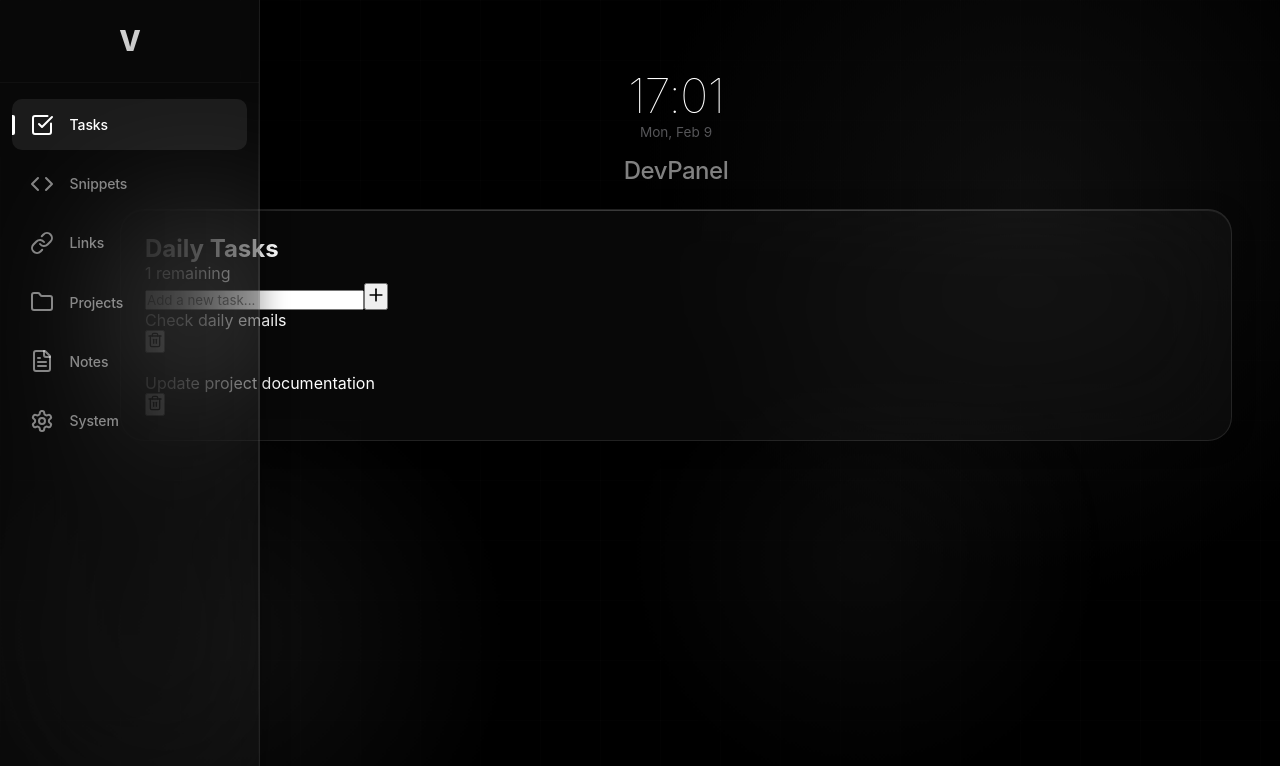
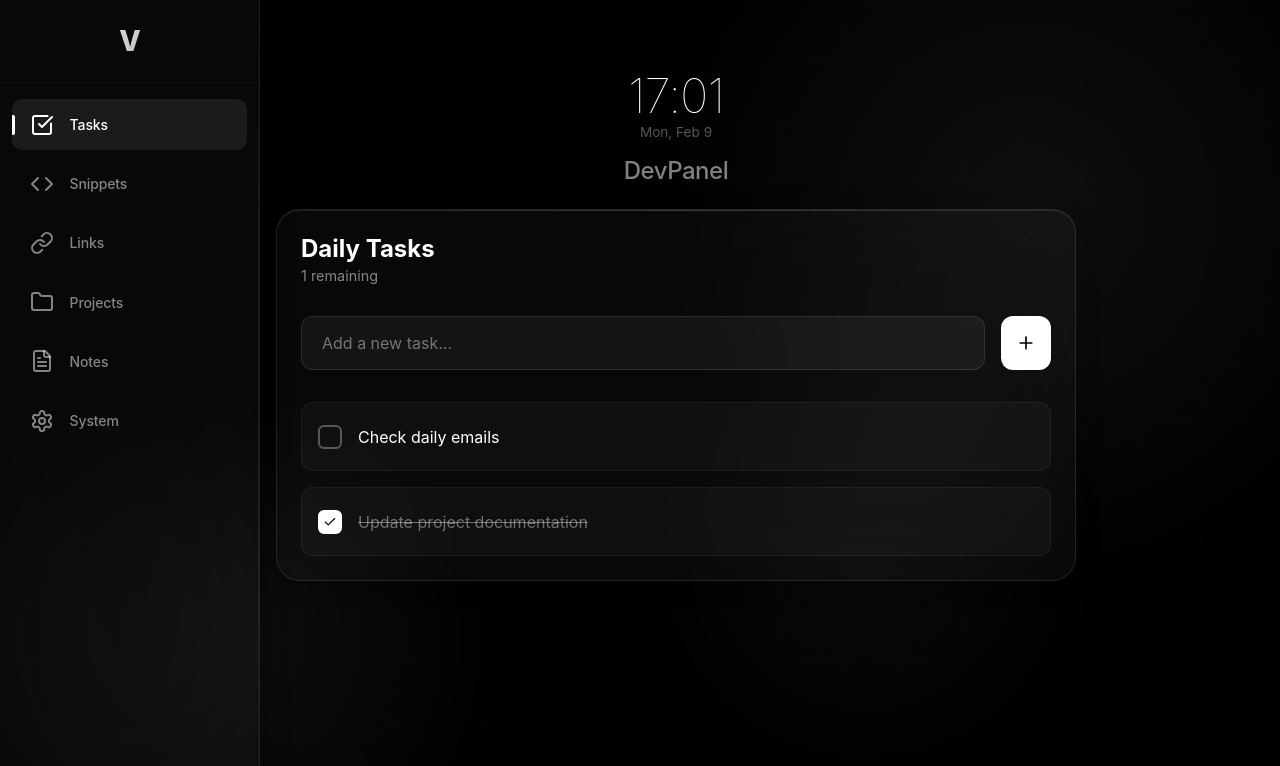
Before and after one commit to SnoW-099/vibe, a React (Vite) app: page / in a window 1280 px wide. Both pictures are taken after a click on the button "Tasks". Shown: the top 766 px of the page. Built offline with nearby package versions, Linux system fonts and the light colour scheme.

Commit message:
style: finalize Task List component styles

```diff
--- a/src/components/Tasks.css
+++ b/src/components/Tasks.css
@@ -1,4 +1,140 @@
-/* TASK STYLES INJECTED HERE OR IN COMPONENT FILE IF CSS MODULES USED - USING GLOBAL CSS OR APP.CSS IS BETTER FOR CONSISTENCY, BUT ILL ADD A SMALL UTILITY FILE FOR NOW OR APPEND TO APP.CSS */
+/* ===== TASK LIST STYLES ===== */
+.tasks-container {
+    max-width: 800px;
+    margin: 0 auto;
+    width: 100%;
+}
 
-/* Moving styles to App.css to keep it unified as user requested organization,
-   but for now providing a snippet that I will append to App.css in next step */
+.tasks-header {
+    margin-bottom: 2rem;
+}
+
+.subtitle {
+    color: rgba(255, 255, 255, 0.5);
+    font-size: 0.9rem;
+    margin-top: 0.25rem;
+}
+
+.task-input-form {
+    display: flex;
+    gap: 1rem;
+    margin-bottom: 2rem;
+}
+
+.task-input {
+    flex: 1;
+    background: rgba(255, 255, 255, 0.05);
+    border: 1px solid rgba(255, 255, 255, 0.1);
+    border-radius: 12px;
+    padding: 1rem 1.25rem;
+    color: white;
+    font-size: 1rem;
+    outline: none;
+    transition: all 0.2s ease;
+}
+
+.task-input:focus {
+    background: rgba(255, 255, 255, 0.08);
+    border-color: rgba(255, 255, 255, 0.2);
+}
+
+.add-task-btn {
+    background: white;
+    border: none;
+    border-radius: 12px;
+    width: 50px;
+    display: flex;
+    align-items: center;
+    justify-content: center;
+    cursor: pointer;
+    color: black;
+    transition: transform 0.2s ease;
+}
+
+.add-task-btn:hover {
+    transform: scale(1.05);
+}
+
+.tasks-list {
+    display: flex;
+    flex-direction: column;
+    gap: 1rem;
+}
+
+.task-item {
+    display: flex;
+    align-items: center;
+    justify-content: space-between;
+    padding: 1rem;
+    background: rgba(255, 255, 255, 0.03);
+    border: 1px solid rgba(255, 255, 255, 0.05);
+    border-radius: 12px;
+    transition: all 0.2s ease;
+    user-select: none;
+}
+
+.task-item:hover {
+    background: rgba(255, 255, 255, 0.06);
+    transform: translateX(4px);
+}
+
+.task-left {
+    display: flex;
+    align-items: center;
+    gap: 1rem;
+    cursor: pointer;
+    flex: 1;
+}
+
+.checkbox {
+    width: 24px;
+    height: 24px;
+    border: 2px solid rgba(255, 255, 255, 0.3);
+    border-radius: 6px;
+    display: flex;
+    align-items: center;
+    justify-content: center;
+    transition: all 0.2s ease;
+}
+
+.checkbox.checked {
+    background: white;
+    border-color: white;
+}
+
+.task-text {
+    font-size: 1rem;
+    transition: all 0.2s ease;
+}
+
+.task-item.completed .task-text {
+    text-decoration: line-through;
+    color: rgba(255, 255, 255, 0.4);
+}
+
+.delete-task-btn {
+    background: transparent;
+    border: none;
+    color: rgba(255, 255, 255, 0.3);
+    cursor: pointer;
+    padding: 0.5rem;
+    border-radius: 8px;
+    transition: all 0.2s ease;
+    opacity: 0;
+}
+
+.task-item:hover .delete-task-btn {
+    opacity: 1;
+}
+
+.delete-task-btn:hover {
+    background: rgba(255, 99, 71, 0.2);
+    color: #ff6347;
+}
+
+.empty-state {
+    text-align: center;
+    padding: 3rem;
+    color: rgba(255, 255, 255, 0.3);
+    font-style: italic;
+}
--- a/src/components/Tasks.jsx
+++ b/src/components/Tasks.jsx
@@ -1,5 +1,6 @@
 import React, { useState } from 'react';
 import { Trash2, Plus, Check } from 'lucide-react';
+import './Tasks.css';
 import { useLocalStorage } from '../hooks/useLocalStorage';
 
 function Tasks() {
```
